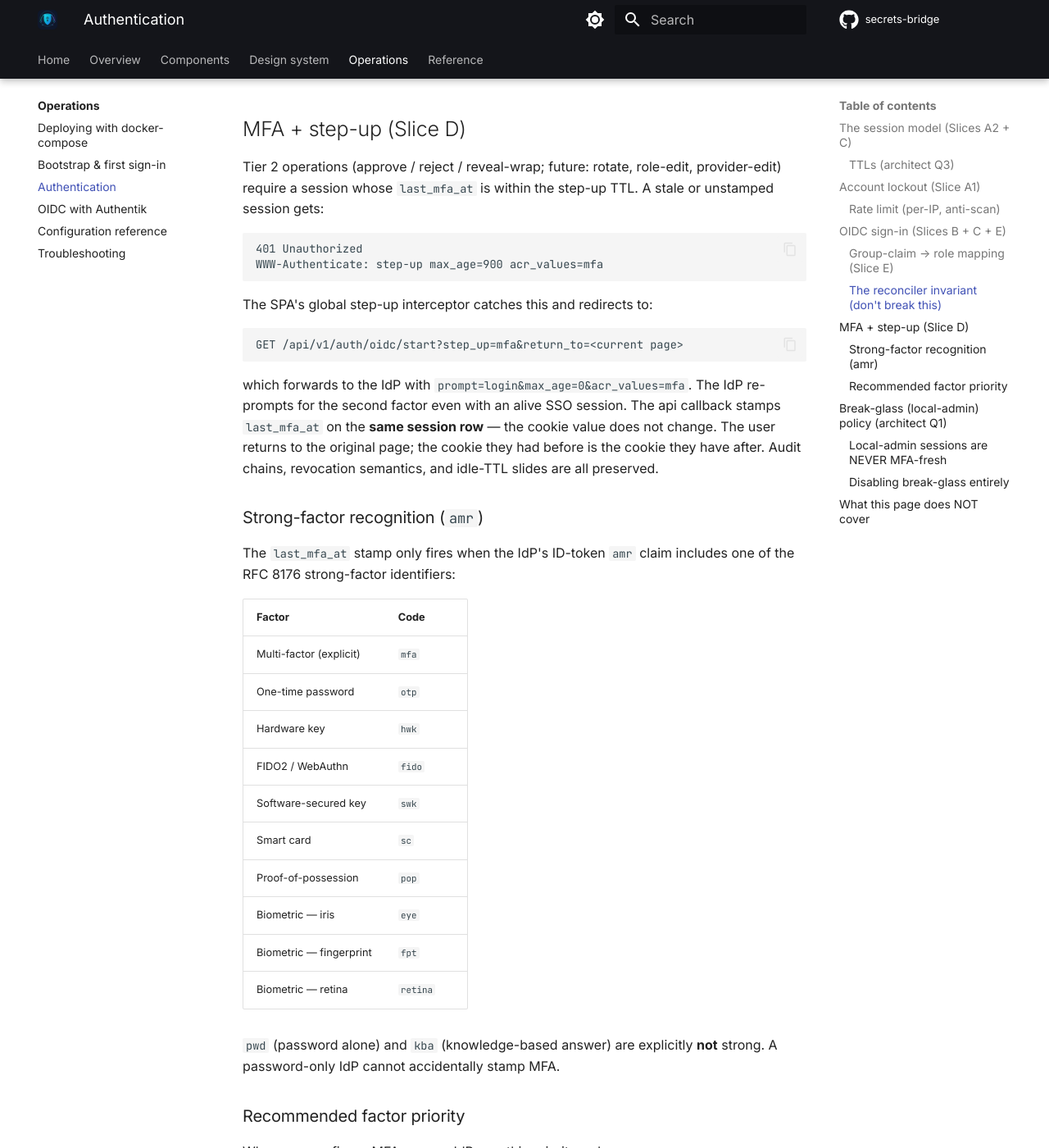
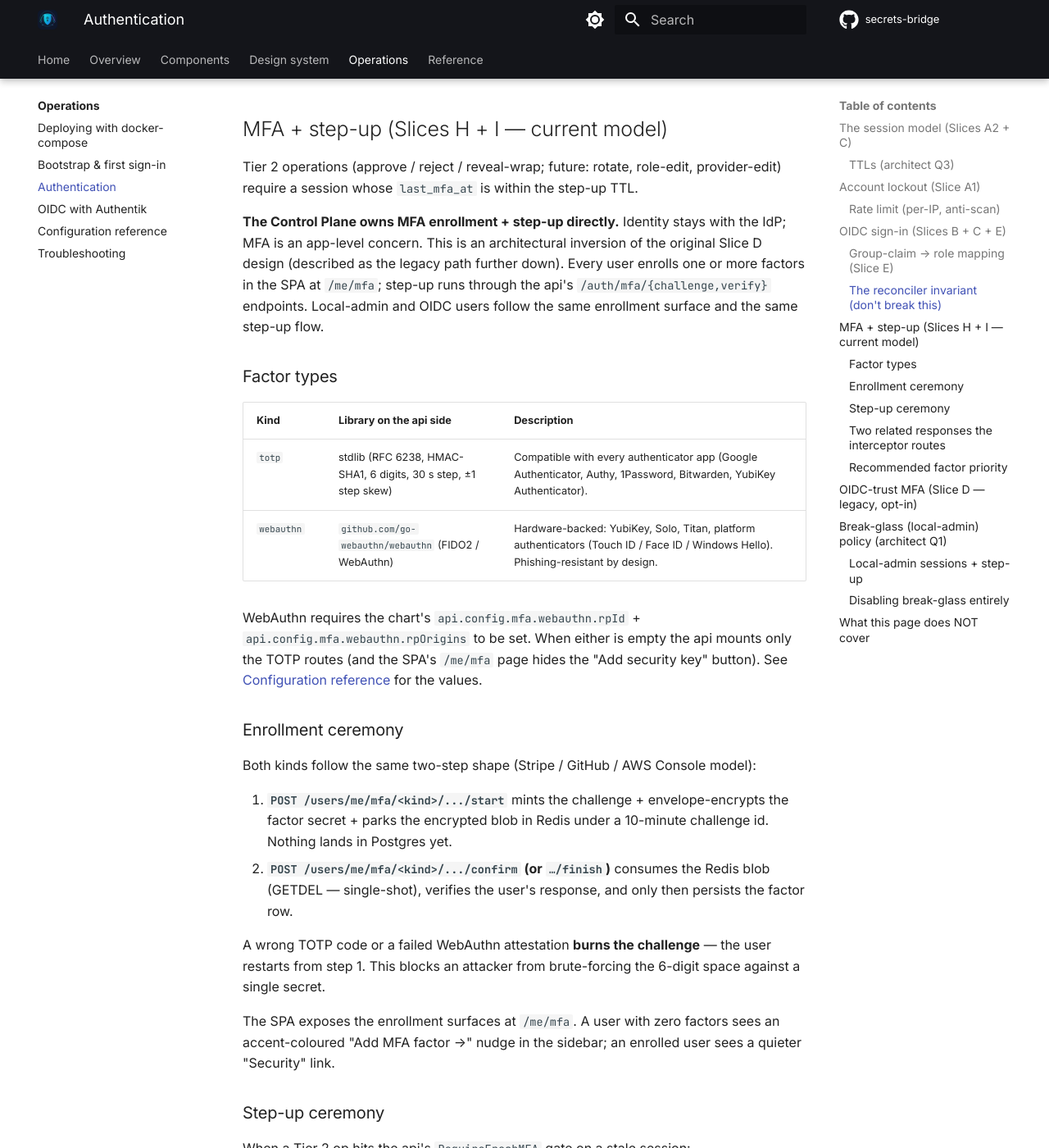
Before and after one commit to secrets-bridge/docs, an MkDocs documentation site: the page built from docs/operations/authentication.md, in a window 1280 px wide and 1400 px high, scrolled down 3479 px. Shown: the whole window at 82% size. Built offline with MkDocs 1.6.1 and Material for MkDocs 9.7.7, drawn with Linux system fonts in a browser that asks for light colours; the version menu is left out; some of the changed text lies outside the part shown.

Commit message:
docs(authentication): app-MFA model + chart knobs (Slice J) (#14)
Rewrites the MFA section of operations/authentication.md to describe
the post-H4 architecture as the current model. Identity stays with
the IdP; MFA enrollment + step-up live in the Control Plane.

What changed:

- The "MFA + step-up (Slice D)" section is replaced by "MFA +
  step-up (Slices H + I — current model)" — covers app-side
  enrollment via /me/mfa, the two-step ceremony shape, the step-up
  flow through /auth/mfa/{challenge,verify}, and the two related
  responses the SPA's global interceptor routes (412
  mfa_enrollment_required → /me/mfa; 401 factor_compromised →
  /login hard-navigate).
- New "OIDC-trust MFA (Slice D — legacy, opt-in)" section
  documents the SB_OIDC_TRUSTED_AMR_MFA path with the RFC 8176
  strong-factor table. Notes that the two paths run in parallel
  and pins the "MarkMFA sole-caller" architectural invariant from
  the api H4 docs.
- "Local-admin sessions are NEVER MFA-fresh" subsection rewritten
  — local-admin users now satisfy step-up via the same app-MFA
  surfaces as OIDC users. Closes the previous gap where local-
  admin couldn't approve anything during an IdP outage.
- Frontmatter description updated to reflect the new model.

oidc-authentik.md changes:

- "5. Configure MFA in Authentik" rewritten to clarify that
  Authentik does NOT need to handle MFA — the Control Plane does
  that by default. The IdP-side MFA configuration is now optional
  guidance for the trustAmrForMFA=true path.
- "6. Step-up flow in action" updated to describe the modal
  ceremony instead of the OIDC redirect.
- Two anchor links updated to match the new section IDs.

mkdocs build --strict passes cleanly.

Operators currently on the interim SB_MFA_DEV_ALLOW_PWD bypass can
drop it once at least one factor is enrolled via /me/mfa and
step-up is confirmed working via /auth/mfa/verify.

````diff
--- a/docs/operations/authentication.md
+++ b/docs/operations/authentication.md
@@ -1,6 +1,6 @@
 ---
 title: "Authentication"
-description: "Cookie-only session model, account lockout, OIDC + MFA step-up, and the break-glass posture."
+description: "Cookie-only session model, account lockout, OIDC sign-in, app-MFA enrollment + step-up, and the break-glass posture."
 ---
 
 # Authentication
@@ -107,26 +107,72 @@ This protects:
 
 If you ever find yourself "cleaning up" this filter, **stop**. It is the security boundary, not an accident.
 
-## MFA + step-up (Slice D)
+## MFA + step-up (Slices H + I — current model)
 
-Tier 2 operations (approve / reject / reveal-wrap; future: rotate, role-edit, provider-edit) require a session whose `last_mfa_at` is within the step-up TTL. A stale or unstamped session gets:
+Tier 2 operations (approve / reject / reveal-wrap; future: rotate, role-edit, provider-edit) require a session whose `last_mfa_at` is within the step-up TTL.
+
+**The Control Plane owns MFA enrollment + step-up directly.** Identity stays with the IdP; MFA is an app-level concern. This is an architectural inversion of the original Slice D design (described as the legacy path further down). Every user enrolls one or more factors in the SPA at `/me/mfa`; step-up runs through the api's `/auth/mfa/{challenge,verify}` endpoints. Local-admin and OIDC users follow the same enrollment surface and the same step-up flow.
+
+### Factor types
+
+| Kind | Library on the api side | Description |
+|---|---|---|
+| `totp` | stdlib (RFC 6238, HMAC-SHA1, 6 digits, 30 s step, ±1 step skew) | Compatible with every authenticator app (Google Authenticator, Authy, 1Password, Bitwarden, YubiKey Authenticator). |
+| `webauthn` | `github.com/go-webauthn/webauthn` (FIDO2 / WebAuthn) | Hardware-backed: YubiKey, Solo, Titan, platform authenticators (Touch ID / Face ID / Windows Hello). Phishing-resistant by design. |
+
+WebAuthn requires the chart's `api.config.mfa.webauthn.rpId` + `api.config.mfa.webauthn.rpOrigins` to be set. When either is empty the api mounts only the TOTP routes (and the SPA's `/me/mfa` page hides the "Add security key" button). See [Configuration reference](config.md) for the values.
+
+### Enrollment ceremony
+
+Both kinds follow the same two-step shape (Stripe / GitHub / AWS Console model):
+
+1. **`POST /users/me/mfa/<kind>/.../start`** mints the challenge + envelope-encrypts the factor secret + parks the encrypted blob in Redis under a 10-minute challenge id. Nothing lands in Postgres yet.
+2. **`POST /users/me/mfa/<kind>/.../confirm` (or `…/finish`)** consumes the Redis blob (GETDEL — single-shot), verifies the user's response, and only then persists the factor row.
+
+A wrong TOTP code or a failed WebAuthn attestation **burns the challenge** — the user restarts from step 1. This blocks an attacker from brute-forcing the 6-digit space against a single secret.
+
+The SPA exposes the enrollment surfaces at `/me/mfa`. A user with zero factors sees an accent-coloured "Add MFA factor →" nudge in the sidebar; an enrolled user sees a quieter "Security" link.
+
+### Step-up ceremony
+
+When a Tier 2 op hits the api's `RequireFreshMFA` gate on a stale session:
 
 ```
 401 Unauthorized
 WWW-Authenticate: step-up max_age=900 acr_values=mfa
 ```
 
-The SPA's global step-up interceptor catches this and redirects to:
+The SPA's global onError interceptor opens the step-up modal:
 
-```
-GET /api/v1/auth/oidc/start?step_up=mfa&return_to=<current page>
-```
+1. Modal asks the user to pick a factor — filtered by what they have enrolled.
+2. SPA calls `POST /auth/mfa/challenge { kind }` for the chosen kind.
+3. **TOTP path** — user types the 6-digit code; SPA calls `POST /auth/mfa/verify { challenge_id, factor_id, code }`.
+4. **WebAuthn path** — SPA calls `navigator.credentials.get(...)` with the api-issued options; ships the assertion back via `POST /auth/mfa/verify { challenge_id, response }`.
+5. On `204 No Content` the session is MFA-fresh — the api stamped `last_mfa_at` on the **same session row** (no new cookie). The user re-clicks the original button.
 
-which forwards to the IdP with `prompt=login&max_age=0&acr_values=mfa`. The IdP re-prompts for the second factor even with an alive SSO session. The api callback stamps `last_mfa_at` on the **same session row** — the cookie value does not change. The user returns to the original page; the cookie they had before is the cookie they have after. Audit chains, revocation semantics, and idle-TTL slides are all preserved.
+### Two related responses the interceptor routes
 
-### Strong-factor recognition (`amr`)
+| Response | What it means | SPA action |
+|---|---|---|
+| `412 mfa_enrollment_required` | User has zero factors enrolled. | Navigate to `/me/mfa`. The step-up modal would be a dead-end. |
+| `401 factor_compromised` | WebAuthn sign-count regression — the api detected a possible cloned authenticator and revoked every session for the user. | Hard-navigate to `/login`. |
 
-The `last_mfa_at` stamp only fires when the IdP's ID-token `amr` claim includes one of the RFC 8176 strong-factor identifiers:
+### Recommended factor priority
+
+When you onboard users, encourage this enrollment order:
+
+1. **WebAuthn (hardware key — YubiKey, Solo, Titan)** — phishing-resistant, no shared secret on the device, no battery.
+2. **WebAuthn (platform — Touch ID / Face ID / Windows Hello)** — phishing-resistant, no extra device to carry, but tied to one machine.
+3. **TOTP via authenticator app (Aegis, 1Password, Authy)** — universal fallback; vulnerable to phishing kits that proxy the code.
+4. **SMS / email OTP** — Secrets Bridge does NOT support this. SIM swap and email-account takeover are well-documented bypasses.
+
+Operators should enrol **at least two factors** per privileged user — one hardware key plus one TOTP backup — so a lost YubiKey doesn't lock them out of Tier 2 ops.
+
+## OIDC-trust MFA (Slice D — legacy, opt-in)
+
+The api retains the original Slice D path for deployments whose IdP genuinely owns MFA (Microsoft Entra / Okta with strong-factor policy bound), so an operator can keep that posture during a transition window.
+
+Set `api.config.oidc.trustAmrForMFA: true` (renders `SB_OIDC_TRUSTED_AMR_MFA=true`) to opt in. When enabled, the OIDC callback stamps `last_mfa_at` on the session whenever the ID-token `amr` claim includes one of the RFC 8176 strong-factor identifiers:
 
 | Factor | Code |
 |---|---|
@@ -141,18 +187,9 @@ The `last_mfa_at` stamp only fires when the IdP's ID-token `amr` claim includes
 | Biometric — fingerprint | `fpt` |
 | Biometric — retina | `retina` |
 
-`pwd` (password alone) and `kba` (knowledge-based answer) are explicitly **not** strong. A password-only IdP cannot accidentally stamp MFA.
+`pwd` and `kba` are not strong. **The app-MFA path (above) runs in parallel** — a user can still satisfy step-up via `/auth/mfa/verify` even when the OIDC-trust knob is on. Operators flip this knob OFF (the default) once every user has enrolled an app-MFA factor; `amr` continues to be recorded in audit either way.
 
-### Recommended factor priority
-
-When you configure MFA on your IdP, use this priority order:
-
-1. **FIDO2 / WebAuthn (hardware keys)** — phishing-resistant, no shared secret on the device, no battery. YubiKey, Solo, built-in TouchID/Windows-Hello.
-2. **Hardware OTP token** — Yubico, RSA SecurID. Better than software OTP because the device can't be cloned to a malware-controlled phone.
-3. **Software TOTP** — Aegis, 1Password, Authy. Fine for most users; vulnerable to phishing kits that proxy the TOTP code.
-4. **SMS / email OTP** — **avoid**. SIM swap and email-account takeover are well-documented bypasses.
-
-If your IdP supports it, prefer **WebAuthn first** in the user enrolment flow so new users register a hardware key before they fall back to software TOTP.
+**Hard rule:** `SessionService.MarkMFA` only fires from `MFAVerifyService.Verify` (the app path) OR from the OIDC callback when `TrustAMRForMFA=true`. The architectural invariant is that exactly one path writes `last_mfa_at`. New callers in the api codebase need explicit justification or the step-up gate's contract collapses.
 
 ## Break-glass (local-admin) policy (architect Q1)
 
@@ -185,11 +222,19 @@ then:
       User-agent: ${metadata.user_agent}
 ```
 
-### Local-admin sessions are NEVER MFA-fresh
+### Local-admin sessions + step-up
 
-`last_mfa_at` is only stamped via OIDC callback when `amr` carries a strong factor. Local-admin sessions never go through OIDC, so they never get a stamp. Every Tier 2 operation **forces a step-up to OIDC** — even when the user is a local-admin. This is intentional. Break-glass proves *who you are*; it does not prove *fresh MFA*.
+Local-admin users go through the **same app-MFA enrollment + step-up surfaces as OIDC users**. The local-admin sign-in path does not stamp `last_mfa_at` directly — every Tier 2 op the operator runs is gated by a fresh `/auth/mfa/verify` against an enrolled factor.
 
-Concretely: a local-admin user can sign in during an IdP outage and see the dashboard, but they **cannot** approve a request or reveal a secret until OIDC is back up and they step up. If you're routinely approving as the break-glass user, your operating model is wrong — that account should be reserved for "the IdP is broken and I need to fix it."
+Operationally this means:
+
+- A local-admin user with no factor enrolled hits `412 mfa_enrollment_required` on the first Tier 2 op and is routed to `/me/mfa` to enrol.
+- After enrolling, every Tier 2 op runs through the step-up modal — same flow as OIDC users.
+- If the operator is in the middle of an IdP outage and *also* hasn't enrolled an MFA factor, they should enrol one immediately — the IdP outage doesn't block factor enrollment, and once enrolled they can satisfy step-up without the IdP.
+
+This is a tighter posture than the pre-H4 architecture, where local-admin users were forced through `/auth/oidc/start?step_up=mfa` for every Tier 2 op and effectively couldn't approve anything during an IdP outage. App-MFA closes that gap.
+
+If you're routinely approving as the break-glass user, your operating model is still wrong — that account should be reserved for "the IdP is broken and I need to fix it." But during a real IdP outage the break-glass user can now approve cleanly without an additional dependency.
 
 ### Disabling break-glass entirely
 
````
Also changed, not shown: docs/operations/oidc-authentik.md (+16 -22 lines).
